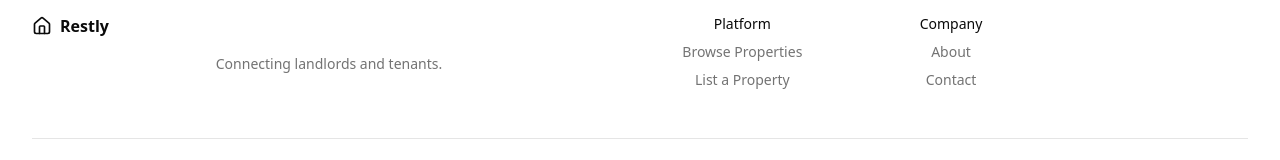
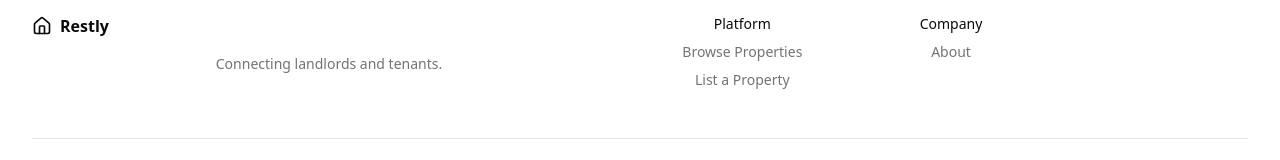
Before and after one commit to whoIsImai/Restly, a React (Vite) app: page / in a window 1280 px wide. Shown: the part 1617-1777 px from the top of the page. Built offline with nearby package versions, Linux system fonts and the light colour scheme.

Commit message:
removed contact

```diff
--- a/src/components/footer.tsx
+++ b/src/components/footer.tsx
@@ -39,11 +39,6 @@ export default function Footer() {
                     About
                   </Link>
                 </li>
-                <li>
-                  <Link to="/contact" className="text-muted-foreground hover:underline">
-                    Contact
-                  </Link>
-                </li>
               </ul>
             </div>
           </div>
```
